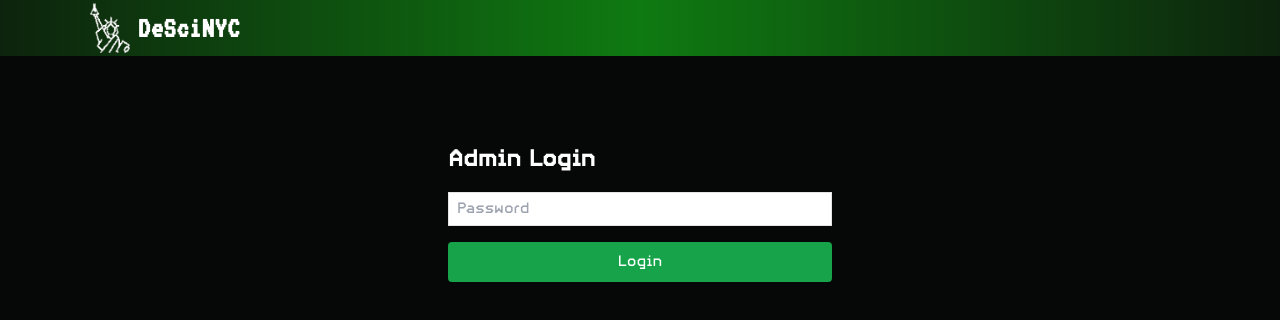
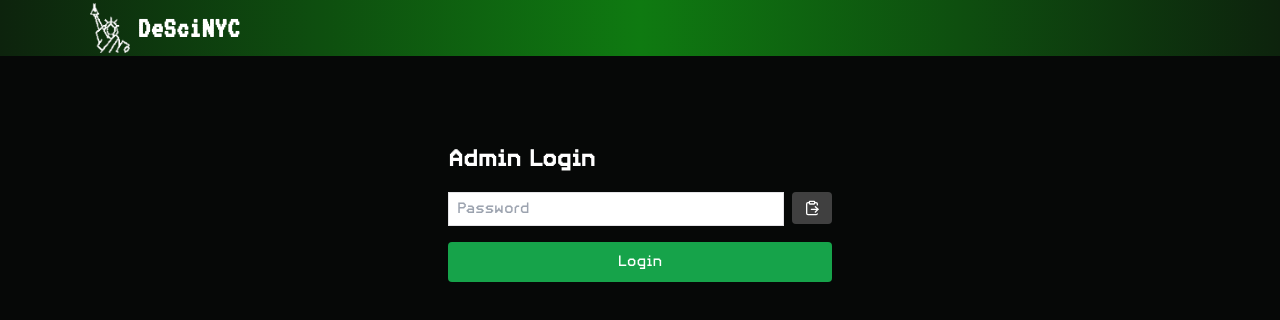
Before and after one commit to CourageResearch/DeSciNYC_railway, a Next.js app: page /ads in a window 1280 px wide. Shown: the top 320 px of the page. Built offline with nearby package versions, Linux system fonts and the light colour scheme; no server answers.

Commit message:
Add admin password paste button

```diff
--- a/app/admin/components/AdminLogin.tsx
+++ b/app/admin/components/AdminLogin.tsx
@@ -1,11 +1,24 @@
 "use client";
 
 import React, { useState } from "react";
+import { ClipboardPaste } from "lucide-react";
 
 export default function AdminLogin() {
   const [password, setPassword] = useState("");
   const [loginError, setLoginError] = useState("");
   const [loading, setLoading] = useState(false);
+  const [pasteError, setPasteError] = useState("");
+
+  const pastePassword = async () => {
+    setPasteError("");
+
+    try {
+      const clipboardText = await navigator.clipboard.readText();
+      setPassword(clipboardText);
+    } catch {
+      setPasteError("Clipboard access was blocked");
+    }
+  };
 
   const handleLogin = async (e: React.FormEvent) => {
     e.preventDefault();
@@ -38,14 +51,32 @@ export default function AdminLogin() {
     <div className="max-w-sm mx-auto py-10">
       <h1 className="text-2xl font-bold mb-4">Admin Login</h1>
       <form onSubmit={handleLogin} className="flex flex-col gap-4">
+        <div className="grid grid-cols-[1fr_auto] gap-2">
           <input
             type="password"
             placeholder="Password"
             value={password}
             onChange={(e) => setPassword(e.target.value)}
-          className="border px-2 py-1 text-black bg-white"
+            onPaste={(e) => {
+              const pasted = e.clipboardData.getData("text");
+              if (pasted) {
+                setPassword(pasted);
+              }
+            }}
+            autoComplete="current-password"
+            className="min-w-0 border px-2 py-1 text-black bg-white"
             required
           />
+          <button
+            type="button"
+            onClick={pastePassword}
+            title="Paste password"
+            aria-label="Paste password"
+            className="inline-flex h-8 w-10 items-center justify-center rounded bg-neutral-700 text-white hover:bg-neutral-600"
+          >
+            <ClipboardPaste size={16} />
+          </button>
+        </div>
         <button
           type="submit"
           className="px-4 py-2 bg-green-600 text-white rounded disabled:opacity-50"
@@ -53,6 +84,7 @@ export default function AdminLogin() {
         >
           {loading ? "Logging in..." : "Login"}
         </button>
+        {pasteError && <div className="text-red-600">{pasteError}</div>}
         {loginError && <div className="text-red-600">{loginError}</div>}
       </form>
     </div>
```
Lines whose indentation alone changed are shown as unchanged.
